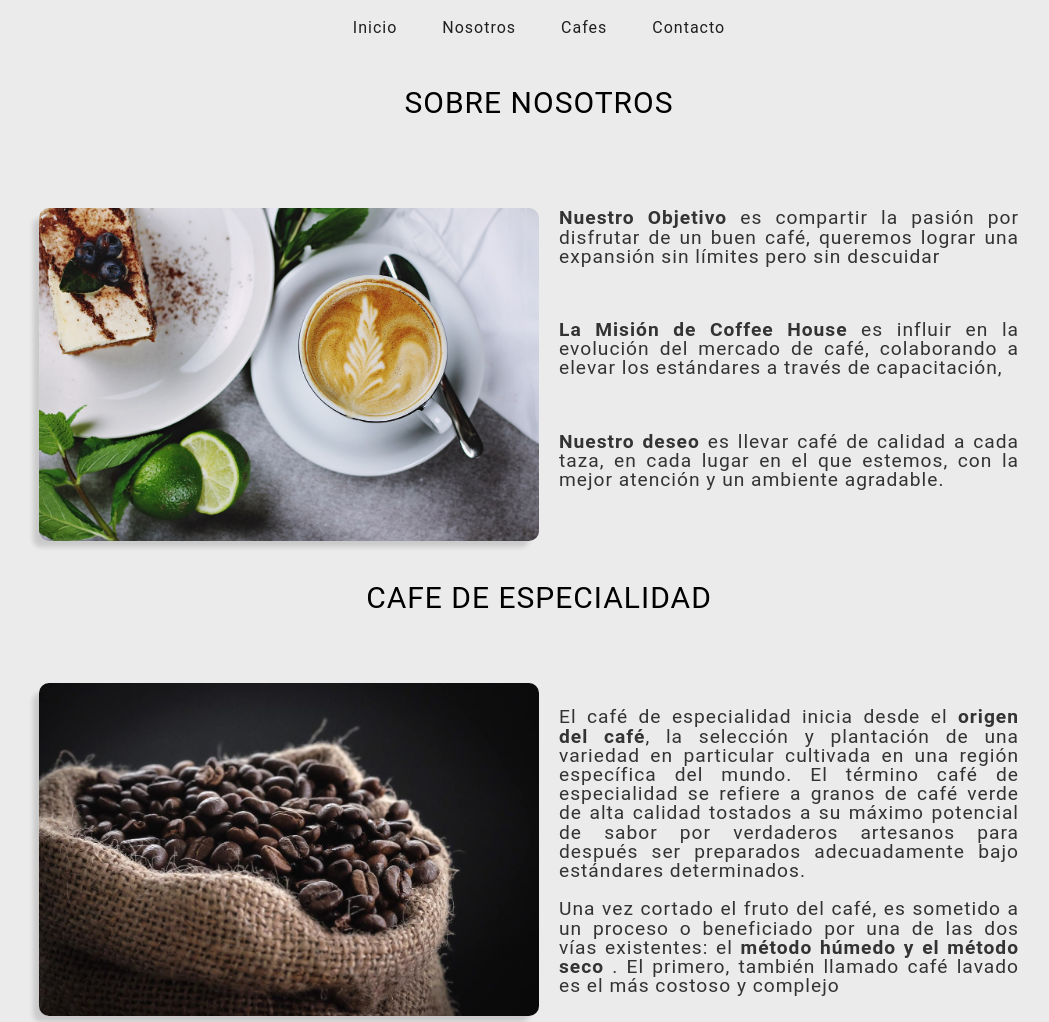
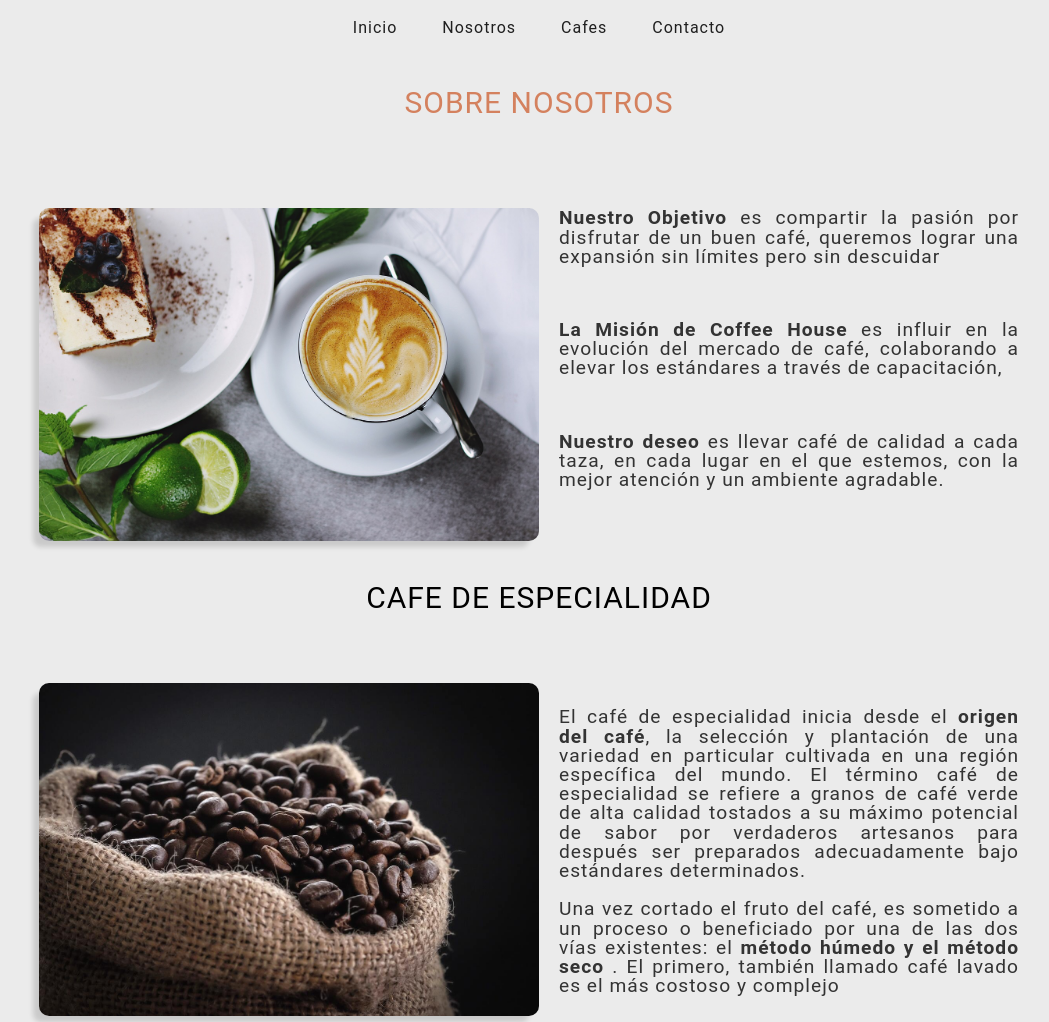
Before and after one commit to tomasaltamirano/ProyectoCoderHouse, a website: page secciones/nosotros.html in a window 1280 px wide. Shown: the top 1022 px of the page, without its empty margins (101-1150 px from the left). Drawn offline with nearby package versions, Linux system fonts and the light colour scheme; files that its build step writes are made by us from their sources.

Commit message:
cambio de color a H2

```diff
--- a/scss/_nosotros.scss
+++ b/scss/_nosotros.scss
@@ -46,6 +46,7 @@
   .mainDos{
       section{
           h2{
+              color: #D4815E;
               font-size: 30px;
               text-transform: uppercase;
               padding-bottom: 20px;
```
